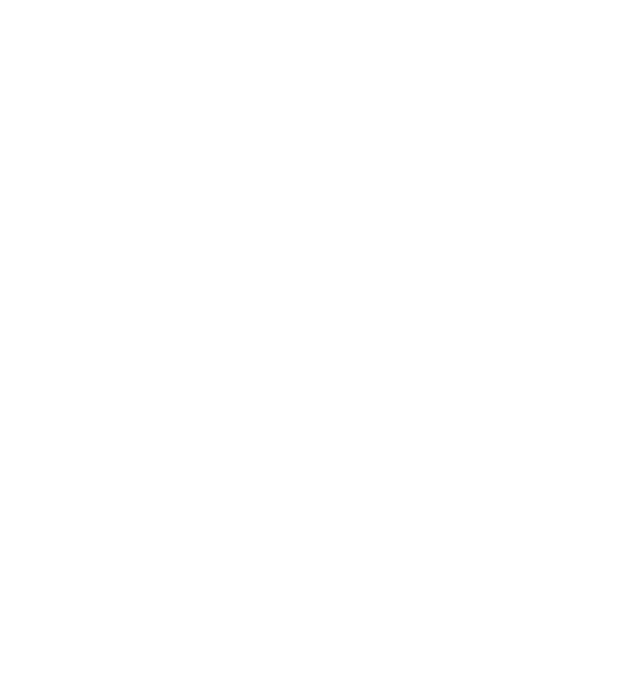
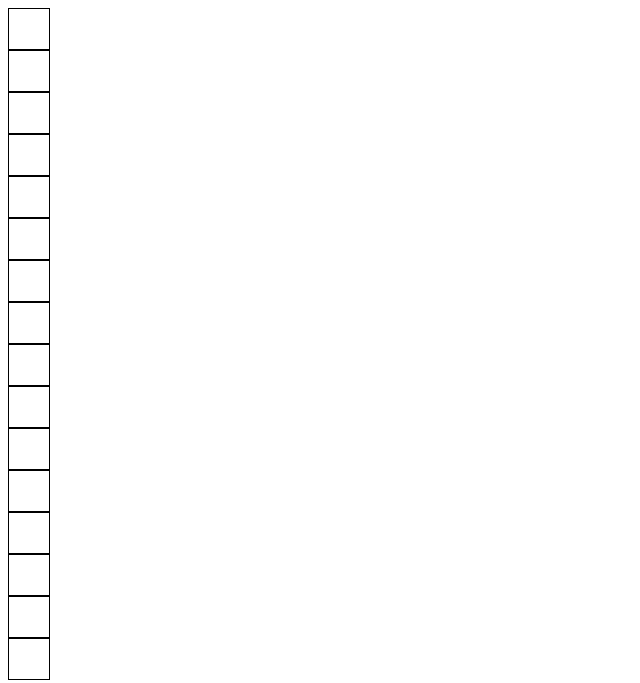
Before and after one commit to CoopStaz/etch-a-sketch, a plain HTML site: page index.html in a window 1280 px wide. Shown: the whole page, without its empty margins (0-640 px from the left). Drawn offline with Linux system fonts and the light colour scheme.

Commit message:
Create a column of 16 square divs that have a black outline

```diff
--- a/index.html
+++ b/index.html
@@ -9,7 +9,7 @@
 </head>
 
 <body>
-
+    <div id="container"></div>
 </body>
 
 </html>
--- a/script.js
+++ b/script.js
@@ -0,0 +1,7 @@
+const container = document.querySelector('#container');
+
+for (let i = 1; i <= 16; i++) {
+    const newDiv = document.createElement('div')
+    container.appendChild(newDiv);
+    newDiv.setAttribute('style', 'border: 1px solid black; width: 40px; height: 40px;');
+}
```
